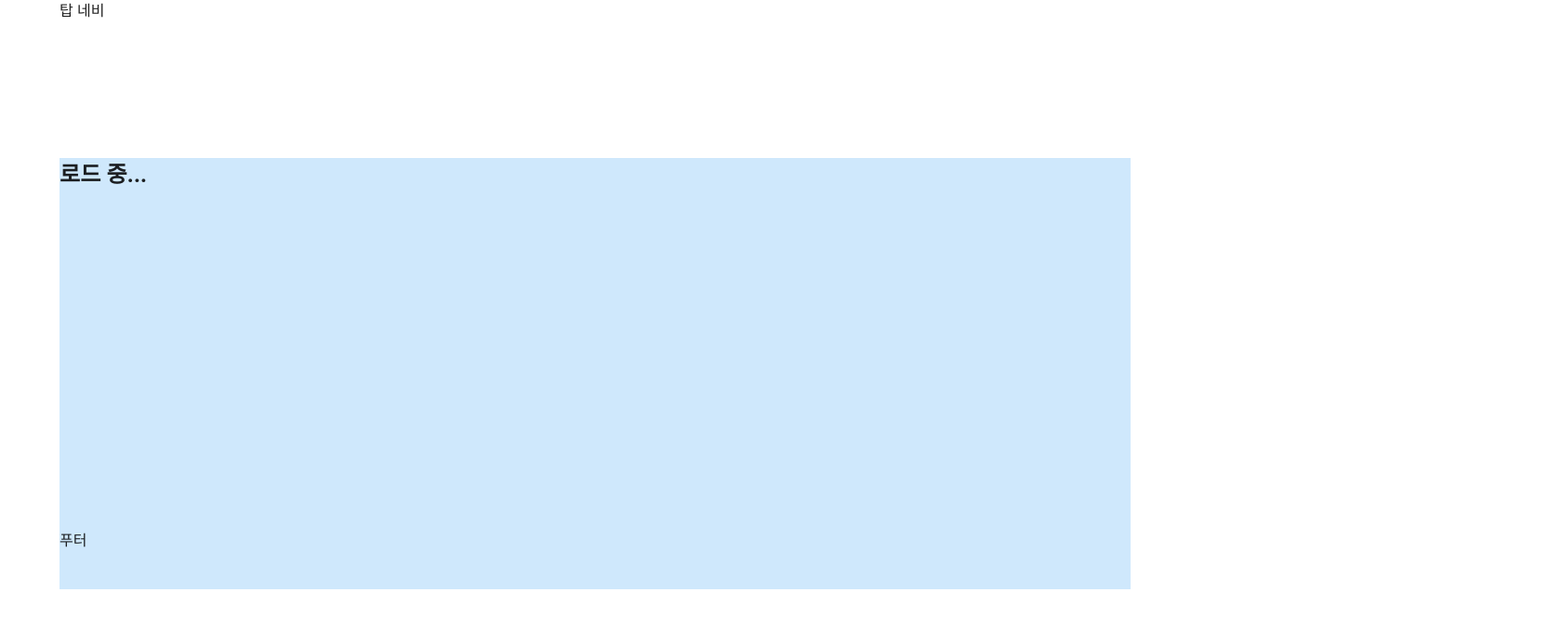
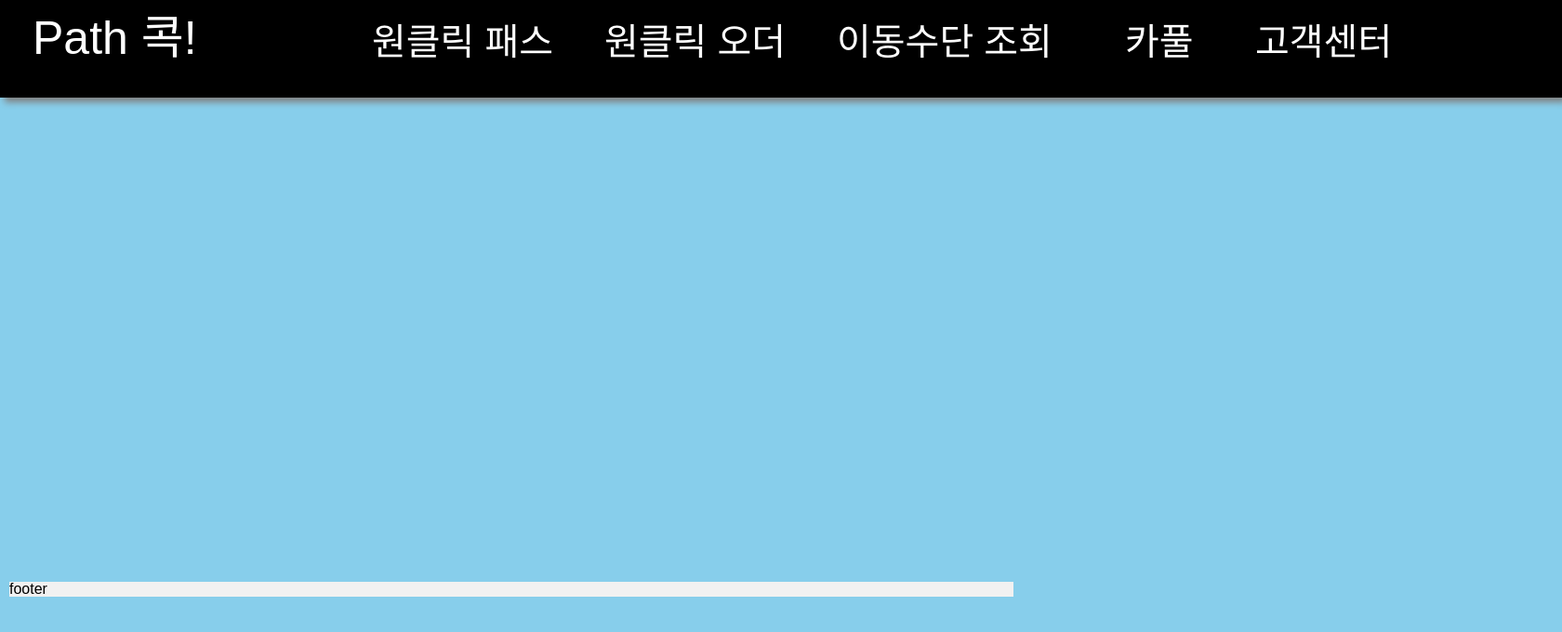
Before and after one commit to YGUniv-NonSleep/Path, a React (Create React App) app in the folder front-end/: page / in a window 1280 px wide. Before the commit this address had no page. Shown: the top 680 px of the page at 93% size, 1680 px wide, since content can reach past the window. Built offline with nearby package versions, Linux system fonts and the light colour scheme.

Commit message:
일단 커밋

```diff
--- a/front-end/package.json
+++ b/front-end/package.json
@@ -5,9 +5,11 @@
   "dependencies": {
     "@emotion/react": "^11.8.2",
     "@emotion/styled": "^11.8.1",
+    "@material-ui/core": "^4.12.3",
     "@material-ui/icons": "^4.11.2",
     "@mui/icons-material": "^5.5.0",
-    "@mui/material": "^5.5.0",
+    "@mui/material": "^5.5.1",
+    "@mui/styled-engine-sc": "^5.4.2",
     "axios": "^0.26.0",
     "http-proxy-middleware": "^2.0.4",
     "prop-types": "^15.8.1",
@@ -16,6 +18,7 @@
     "react-router-dom": "^6.2.1",
     "react-scripts": "5.0.0",
     "styled-components": "^5.3.3",
+    "styled-reset": "^4.3.4",
     "web-vitals": "^2.1.4"
   },
   "scripts": {
--- a/front-end/public/index.html
+++ b/front-end/public/index.html
@@ -8,22 +8,8 @@
     <meta
       name="description"
       content="Web site created using create-react-app"
-    /> <!-- 안뇽하세요-->
+    />
     <link rel="apple-touch-icon" href="%PUBLIC_URL%/logo192.png" />
-    <!--
-      manifest.json provides metadata used when your web app is installed on a
-      user's mobile device or desktop. See https://developers.google.com/web/fundamentals/web-app-manifest/
-    -->
-    <link rel="manifest" href="%PUBLIC_URL%/manifest.json" />
-    <!--
-      Notice the use of %PUBLIC_URL% in the tags above.
-      It will be replaced with the URL of the `public` folder during the build.
-      Only files inside the `public` folder can be referenced from the HTML.
-
-      Unlike "/favicon.ico" or "favicon.ico", "%PUBLIC_URL%/favicon.ico" will
-      work correctly both with client-side routing and a non-root public URL.
-      Learn how to configure a non-root public URL by running `npm run build`.
-    -->
     <title>React App</title>
   </head>
   <body>
--- a/front-end/src/components/App.js
+++ b/front-end/src/components/App.js
@@ -1,9 +1,21 @@
 import Router from "./Router";
+import GlobalStyles from "./GlobalStyles"
+import styled from "styled-components"
 
+const Container = styled.div`
+  width: 100%;
+`;
+// https://www.w3schools.com/css/css_website_layout.asp
+// https://tech.devsisters.com/posts/react-extend-theme/
+// https://www.daleseo.com/material-ui-styles/
+// https://v3.mui.com/getting-started/page-layout-examples/
 function App() {
   return (
     <div className="App">
-      <Router />
+      <GlobalStyles />
+      <Container>
+        <Router />
+      </Container>
     </div>
   );
 }
--- a/front-end/src/components/Footer.js
+++ b/front-end/src/components/Footer.js
@@ -1,14 +1,16 @@
 import styled from "styled-components";
 
 const Footerdiv = styled.div`
-    width: 100%;
-    height: 100px;
+    background-color: #F1F1F1;
+    width: 1080px;
+    margin: 10px;
+    padding: 0px;
 `;
 
-function Footer({text}) {
+function Footer() {
     return (
         <Footerdiv>
-            {text}
+            footer
         </Footerdiv>
     )
 }
--- /dev/null
+++ b/front-end/src/components/GlobalStyles.js
@@ -0,0 +1,21 @@
+import { createGlobalStyle } from "styled-components";
+import reset from "styled-reset";
+
+const GlobalStyles = createGlobalStyle`
+    ${reset};
+
+    html{
+        scroll-behavior: smooth;
+    }
+
+    body{
+        background-color: skyBlue;
+        font-family: 'Noto Sans KR', sans-serif;
+    }
+
+    a{
+        text-decoration: none;
+    }
+`;
+
+export default GlobalStyles;
--- a/front-end/src/components/Map.js
+++ b/front-end/src/components/Map.js
@@ -1,8 +1,9 @@
 import styled from "styled-components";
 
 const StyledMap = styled.div`
-    width: 600px;
-    height:400px;
+    display: block;
+    width: 1000px;
+    height: 600px;
 `;
 
 function Map() {
--- a/front-end/src/components/Router.js
+++ b/front-end/src/components/Router.js
@@ -12,9 +12,13 @@ import CarPool from "../Routes/CarPool";
 import Login from "../Routes/Member/login";
 import SignUp from "../Routes/Member/signUp";
 
+import TopNav from "./TopNav"
+import Footer from "./Footer"
+
  function Router() {
     return (
         <BrowserRouter>
+            <TopNav></TopNav>
             <Routes>
                 {/* 속성을 component 대신에 element */}
                 <Route path="/" element={<Path />} />
@@ -36,6 +40,7 @@ import SignUp from "../Routes/Member/signUp";
             <Routes>
                 <Route path="/carpool" element={<CarPool />} />
             </Routes>
+            <Footer></Footer>
         </BrowserRouter>
     )
  }
--- a/front-end/src/components/Top.js
+++ /dev/null
@@ -1,16 +0,0 @@
-import styled from "styled-components";
-
-const Topdiv = styled.div`
-    width: 100%;
-    height: 150px;
-`;
-
-function Top({text}) {
-    return (
-        <Topdiv>
-            <div>{text}</div>
-        </Topdiv>
-    )
-}
-
-export default Top;
--- /dev/null
+++ b/front-end/src/components/TopNav.js
@@ -0,0 +1,61 @@
+import { Link } from "react-router-dom";
+import styled from "styled-components";
+
+const StyledDiv = styled.div`
+  font-size: 40px;
+  color: white;
+`;
+
+const WrapNav = styled.div`
+  padding-top: 25px;
+  padding-left: 400px;
+  position: absolute;
+  top: 0px;
+  width: 100%;
+  height: 80px;
+  display: grid;
+  overflow: hidden;
+  background-color: black;
+  box-shadow: 5px 5px 7px gray;
+  grid-template-columns: 250px 250px 310px 140px 250px;
+`;
+
+const TitleNav = styled.div`
+  position: absolute;
+  top: 16px;
+  left: 35px;
+  font-size: 50px;
+  color: white;
+`;
+
+const ButtonNav = styled.button`
+  position: absolute;
+  top: 30px;
+  left: 1680px;
+  width: 90px;
+  height: 50px;
+  border: 1px solid rgb(75, 130, 231);
+  border-radius: 6px;
+  background-color: rgb(75, 130, 231);
+  color: white;
+  font-size: 20px;
+  font-family: "font";
+`;
+
+function TopNav(){
+    return (
+      <WrapNav>
+        <TitleNav>Path 콕!</TitleNav>
+        <StyledDiv><Link to="/" style={{ textDecoration: 'none', color: "white" }}>원클릭 패스</Link></StyledDiv>
+        <StyledDiv><Link to="/oder" style={{ textDecoration: 'none', color: "white" }}>원클릭 오더</Link></StyledDiv>
+        <StyledDiv><Link to="/mobility" style={{ textDecoration: 'none', color: "white" }}>이동수단 조회</Link></StyledDiv>
+        <StyledDiv><Link to="/carpool" style={{ textDecoration: 'none', color: "white" }}>카풀</Link></StyledDiv>
+        <StyledDiv><Link to="/community" style={{ textDecoration: 'none', color: "white" }}>고객센터</Link></StyledDiv>
+        <Link to="/login">
+          <ButtonNav>Login</ButtonNav>
+        </Link>
+      </WrapNav>
+    );
+}
+
+export default TopNav;
--- a/front-end/src/routes/Path/PathPresenter.js
+++ b/front-end/src/routes/Path/PathPresenter.js
@@ -1,30 +1,15 @@
+import { useState } from "react";
 import { Link } from "react-router-dom";
 import PropTypes from "prop-types";
 import styled from "styled-components";
 import Map from "../../Components/Map";
-import CssBaseline from "@mui/material/CssBaseline";
-import Box from "@mui/material/Box";
-import Container from "@mui/material/Container";
-import Tops from "../../Components/Top";
-import Footers from "../../Components/Footer";
 
 function PathPresenter(props) {
+
   return (
     <div className="Path">
-      <CssBaseline />
-      <Container fixed>
-        <Tops text="탑 네비">
-            <Link to="/login">로그인 화면 이동</Link>
-        </Tops>
-        <Box sx={{ bgcolor: "#cfe8fc", height: "50vh" }} >
-
-            {props.loading ? <p>맵 나왔다</p> : <h2>로드 중...</h2>}
-            <Map></Map>
-        </Box>
-        <Box sx={{ bgcolor: "#cfe8fc", height: "8vh" }} >
-            <Footers text="푸터"></Footers>
-        </Box>
-      </Container>
+      {props.loading ? <p>맵 나왔다</p> : <h2>로드 중...</h2>}
+      <Map></Map>
     </div>
   );
 }
```
Also changed, not shown: front-end/src/components/TopNav.module.css (added), 1 other file (tests, documents, lock files or other folders).
